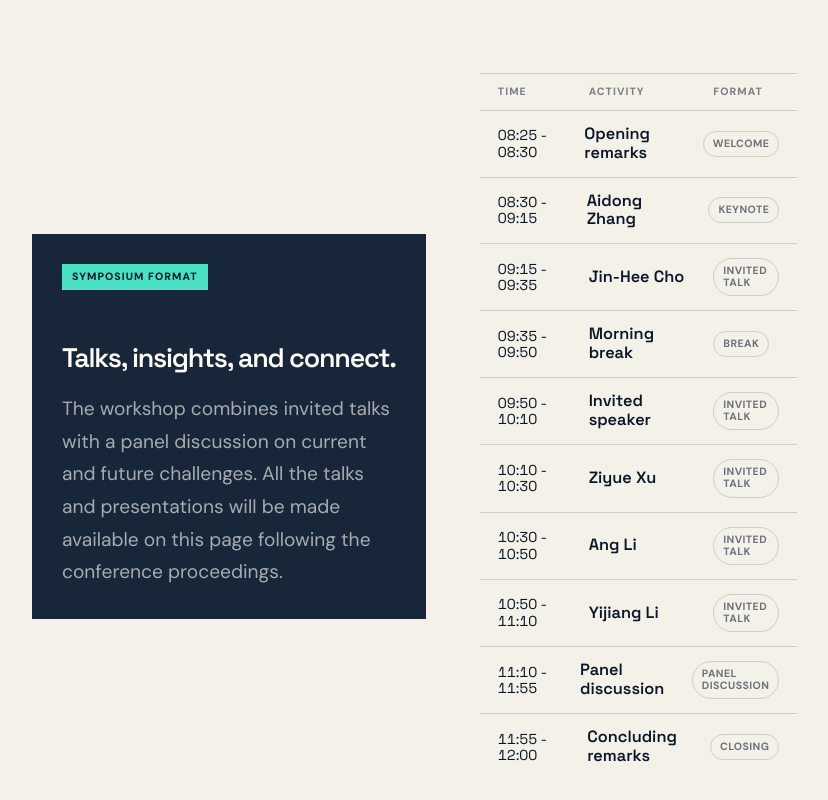
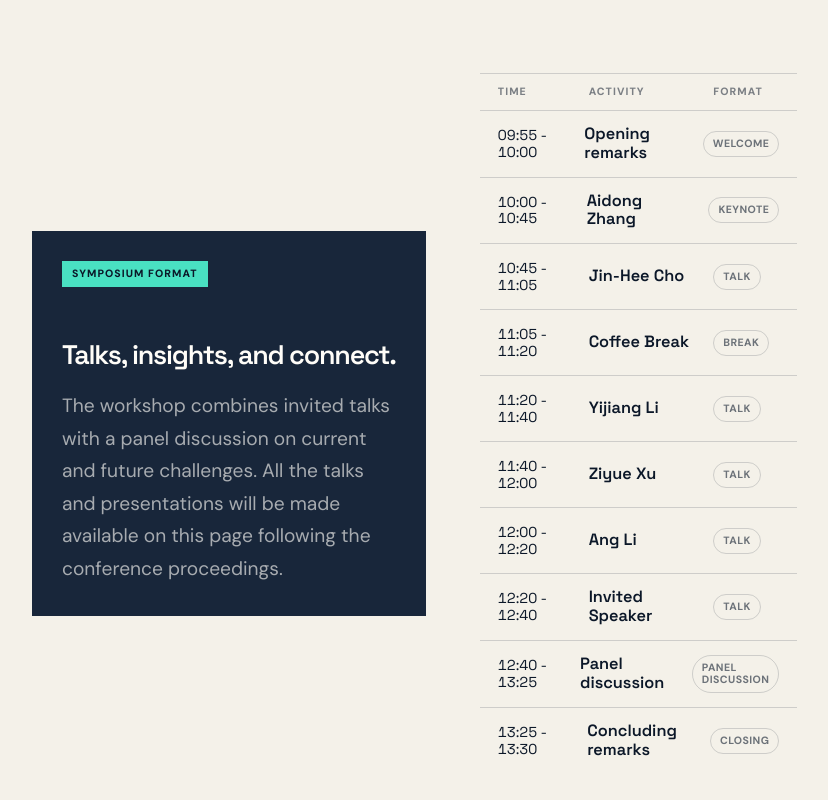
Before and after one commit to hpcFL/Cluster26, a Next.js app: page / in a window 1280 px wide. Shown: the part 3400-4200 px from the top of the page, without its empty margins (128-956 px from the left). Built offline with nearby package versions, Linux system fonts and the light colour scheme; no server answers.

Commit message:
updated schedule

```diff
--- a/app/page.tsx
+++ b/app/page.tsx
@@ -107,16 +107,16 @@ function ScopeTopicIcon({ icon }: { icon: ScopeIconName }) {
 }
 
 const schedule = [
-  { time: "08:25 - 08:30", activity: "Opening remarks", type: "Welcome" },
-  { time: "08:30 - 09:15", activity: "Aidong Zhang", type: "Keynote" },
-  { time: "09:15 - 09:35", activity: "Jin-Hee Cho", type: "Invited talk" },
-  { time: "09:35 - 09:50", activity: "Morning break", type: "Break" },
-  { time: "09:50 - 10:10", activity: "Invited speaker", type: "Invited talk" },
-  { time: "10:10 - 10:30", activity: "Ziyue Xu", type: "Invited talk" },
-  { time: "10:30 - 10:50", activity: "Ang Li", type: "Invited talk" },
-  { time: "10:50 - 11:10", activity: "Yijiang Li", type: "Invited talk" },
-  { time: "11:10 - 11:55", activity: "Panel discussion", type: "Panel discussion" },
-  { time: "11:55 - 12:00", activity: "Concluding remarks", type: "Closing" },
+  { time: "09:55 - 10:00", activity: "Opening remarks", type: "Welcome" },
+  { time: "10:00 - 10:45", activity: "Aidong Zhang", type: "Keynote" },
+  { time: "10:45 - 11:05", activity: "Jin-Hee Cho", type: "Talk" },
+  { time: "11:05 - 11:20", activity: "Coffee Break", type: "Break" },
+  { time: "11:20 - 11:40", activity: "Yijiang Li", type: "Talk" },
+  { time: "11:40 - 12:00", activity: "Ziyue Xu", type: "Talk" },
+  { time: "12:00 - 12:20", activity: "Ang Li", type: "Talk" },
+  { time: "12:20 - 12:40", activity: "Invited Speaker", type: "Talk" },
+  { time: "12:40 - 13:25", activity: "Panel discussion", type: "Panel discussion" },
+  { time: "13:25 - 13:30", activity: "Concluding remarks", type: "Closing" },
 ];
 
 const keynoteSpeaker = {
```
Also changed, not shown: public/speakers/sumit-kumar-jha.jpg (added).
